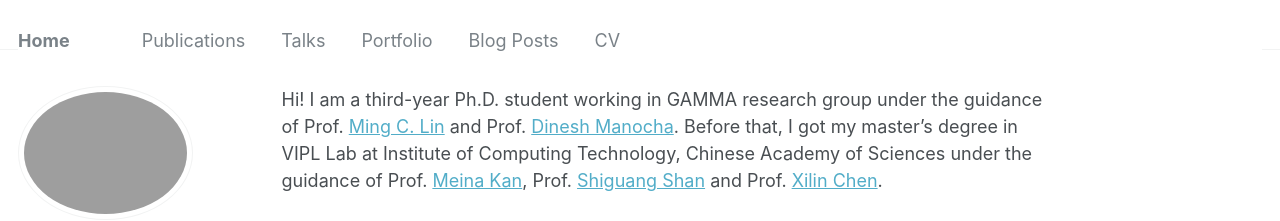
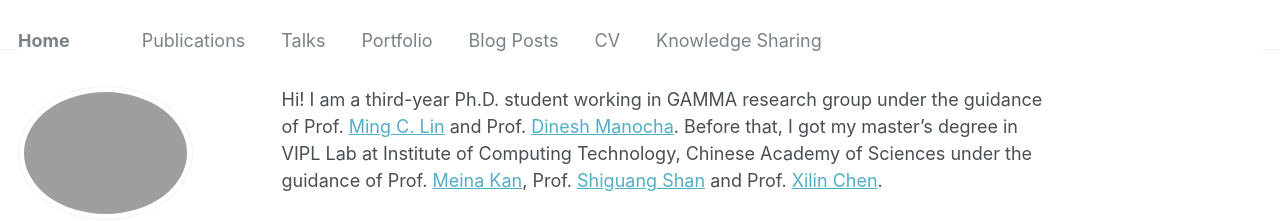
Before and after one commit to xijun-cs/xijun-cs.github.io, a Jekyll site: the page built from _pages/about.md, in a window 1280 px wide. Shown: the top 221 px of the page. Built offline with Jekyll 4.4.1, drawn with Linux system fonts in a browser that asks for light colours; some web fonts are replaced.

Commit message:
Update navigation.yml

```diff
--- a/_data/navigation.yml
+++ b/_data/navigation.yml
@@ -18,5 +18,5 @@ main:
   - title: "CV"
     url: https://xijun-cs.github.io/files/xijun.pdf
 
-  # - title: "Guide"
-  #   url: /markdown/
+  - title: "Knowledge Sharing"
+    url: /markdown/
```
